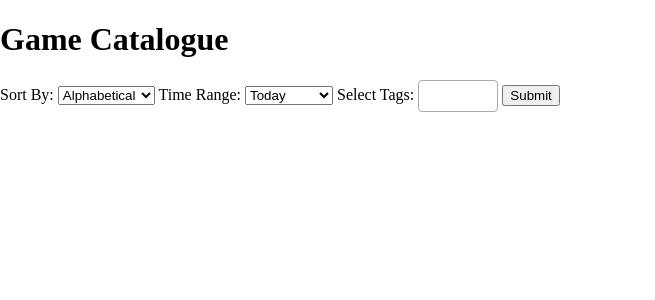
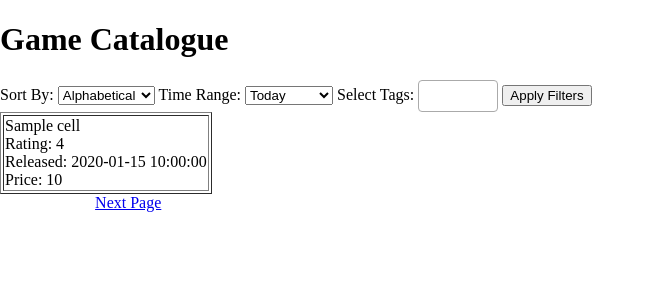
Before and after one commit to semiseoo/DBGameCatalogue, a Flask app: template template/list.html in a window 1280 px wide. Shown: the part 58-358 px from the top of the page, without its empty margins (0-655 px from the left). Run offline with Flask 3, Linux system fonts and the light colour scheme; the template is opened without the code that fills it: most values are stand-ins (such as "Sample title", 1, 10 or a date in 2020); some libraries are stand-ins or nearby versions.

Commit message:
Added games list table and next page buttons

```diff
--- a/app.py
+++ b/app.py
@@ -33,7 +33,7 @@
     def close(self):
         self.con.close()
 
-def getGamesList(self, sort, time, tagSelect):
+def getGamesList(self, sort, time, tagSelect, offset):
     query = "SELECT g.GameID, g.Name, g.Rating, g.Price, GROUP_CONCAT(t.Name ORDER BY t.Name SEPARATOR ', ') AS Tags FROM Game as g LEFT JOIN GameTag as gt on g.GameID=gt.GameID LEFT JOIN Tag as t on gt.TagID=t.TagID GROUP BY g.GameID WHERE 1=1"
     params = []
 
@@ -59,6 +59,8 @@
         params.extend(tagSelect)
 
     query += " LIMIT 50"
+
+    query += f" OFFSET {offset}"
 
     self.cur.execute(query, params)
     return self.cur.fetchall()
@@ -97,14 +99,41 @@
         selectedTime = request.form.get("time")
         selectedTags = request.form.getlist("tagSelect")
 
-        # Run your SQL query using the form data
-        gamesList = db.getGamesList(selectedSort, selectedTime, selectedTags)
+        # get the page number and set the offset accordingly
+        page = int(request.args.get("page", 1))
+        offset = (page - 1) * 50
+
+        # Run SQL query using the form data
+        gamesList = db.getGamesList(selectedSort, selectedTime, selectedTags, offset)
     else:
         # Default table on first load
-        gamesList = db.getGamesList(None, None, [])
+        # get the page number and set the offset accordingly
+        page = int(request.args.get("page", 1))
+        offset = (page - 1) * 50
+
+
+        gamesList = db.getGamesList("TopRated", None, [])
+
+    # Convert flat list → 5x10 matrix
+    grid = []
+    row = []
+
+    for i, item in enumerate(gamesList):
+        row.append(item)
+        if (i + 1) % 5 == 0:
+            grid.append(row)
+            row = []
+
+    # If fewer than 50 results, pad the last row
+    if row:
+        while len(row) < 5:
+            row.append(None)
+        grid.append(row)
+
+    lastPage = len(gamesList) < 50
 
     db.close()
-    return render_template('list.html', tags=tags, gamesList=gamesList, selectedSort=selectedSort, selectedTime=selectedTime, selectedTags=selectedTags)
+    return render_template('list.html', tags=tags, grid=grid, lastPage=lastPage)
 
 @app.route("/order")
 def order():
--- a/template/list.html
+++ b/template/list.html
@@ -31,12 +31,37 @@
             <option value="{{ item.TagID }}">{{ item.Name }}</option>
         {% endfor %}
     </select>
-    <input type="submit" />
+    <input type="submit" value="Apply Filters"/>
 </form>
 
 <!-- add table which displays top games -->
+<table border="1">
+    {% for row in grid %}
+        <tr>
+            {% for cell in row %}
+                <td>
+                    {% if cell %}
+                        {{ cell.Name }}<br>
+                        Rating: {{ cell.Rating }}<br>
+                        Released: {{ cell.ReleaseDate }}<br>
+                        Price: {{ cell.Price }}
+                    {% else %}
+                        <!-- empty cell -->
+                    {% endif %}
+                </td>
+            {% endfor %}
+        </tr>
+    {% endfor %}
+</table>
 
 
 <!-- add buttons to view next/previous page of games -->
+<a href="/list?page={{ page - 1 }}" {% if page == 1 %}style="visibility:hidden"{% endif %}>
+    Previous Page
+</a>
+
+<a href="/list?page={{ page + 1 }}" {% if lastPage == True %}style="visibility:hidden"{% endif %}>
+    Next Page
+</a>
 
 {% endblock %}
```
